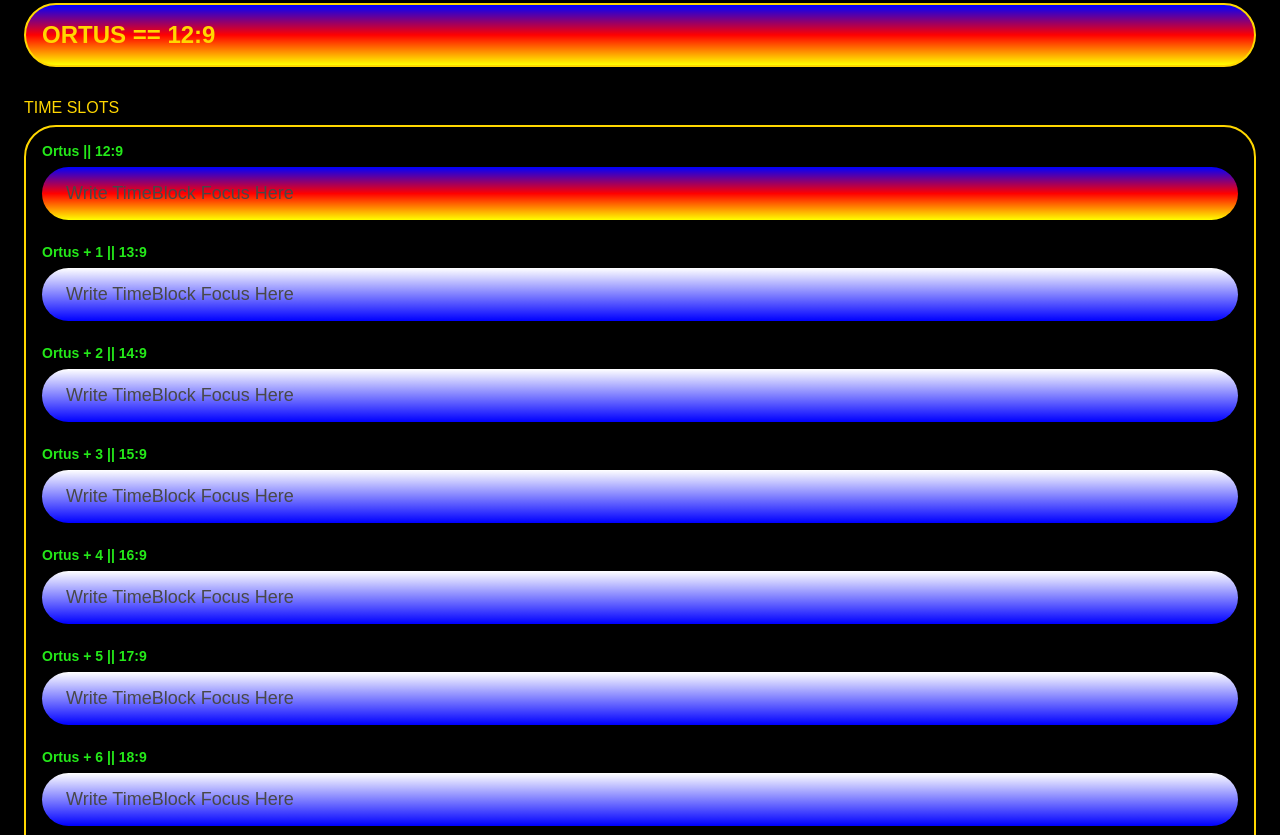
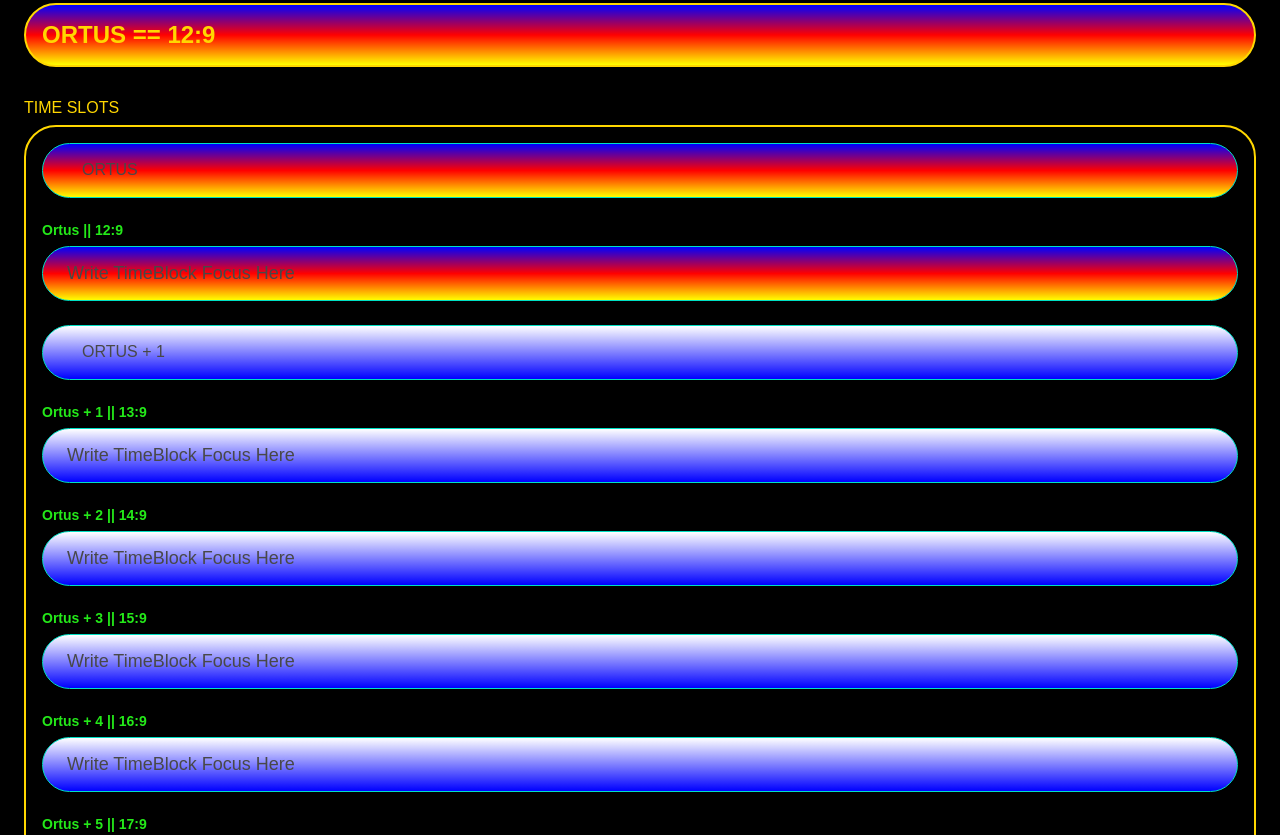
Before and after one commit to kaviie/-project-OrtusTimeKeeper, a website: page public/index.html in a window 1280 px wide. Shown: the part 1019-1854 px from the top of the page. Drawn offline with Linux system fonts and the light colour scheme; files whose address does not match are found by name.

Commit message:
first stages of integration of inputTextAnimation codeCell

```diff
--- a/public/index.html
+++ b/public/index.html
@@ -13,7 +13,7 @@ Creator == kavÜ
 </head>
 
 <body>
-
+<!--Top Header Marquee-->
     <section id="marquee">
         <div class="container">
           <div class="pic-container">
@@ -129,6 +129,16 @@ Creator == kavÜ
             <option value="Study"></option>
             <option value="ClosingRoutine"></option>
         </datalist>
+        <div class="inputBox">
+          <input
+          type="text"
+          required="required"
+          class = "timeBlock" id="timeBlock0"
+          name="date"
+          list="dailyActivities"
+          >
+          <span>Ortus</span>
+        </div>
         <h4 class = 'timeSlot' id="timeSlot0">Ortus</h4>
         <input class = "timeBlock" id="timeBlock0"
         type="text"
@@ -136,6 +146,16 @@ Creator == kavÜ
         list="dailyActivities"
         placeholder="Write TimeBlock Focus Here"
         >
+        <div class="inputBox">
+          <input
+          type="text"
+          required="required"
+          class = "timeBlock dayTime" id="timeBlock1"
+          name="date"
+          list="dailyActivities"
+          >
+          <span>Ortus + 1</span>
+        </div>
         <h4 class = 'timeSlot' id="timeSlot1">Ortus + 1</h4>
         <input class = "timeBlock dayTime" id="timeBlock1"
         type="text"
--- a/public/style.css
+++ b/public/style.css
@@ -24,6 +24,58 @@
 }
 
 /* input elements */
+
+.inputBox{
+    position: relative;
+    width: 100%;
+}
+.inputBox input {
+    width: 100%;
+    padding: 10px;
+    border: 1px solid rgba(255, 255, 255, 0.25);
+    background: #1d2b3a;
+    border-radius: 5px;
+    outline: none;
+    color: #fff;
+    font-size: 1em;
+    transition: 0.5s;
+}
+.inputBox span {
+    position: absolute;
+    left: 30px;
+    top: 8px;
+    padding: 10px;
+    pointer-events: none;
+    font-size: 1em;
+    color: #484848;
+    text-transform: uppercase;
+    transition: 0.5s;
+}
+.inputBox input:valid ~ span {
+    color: #00dfc4;
+    transform: translateX(10px) translateY(-13px);
+    font-size: 0.65em;
+    padding: 0 10px;
+    background: var(--dark);
+    border: 1px solid #00dfc4;
+    border-radius: 1em;
+    letter-spacing: 0.2em;
+}
+.inputBox input:focus ~ span
+{
+    color: #00dfc4;
+    transform: translateX(10px) translateY(-13px);
+    font-size: 0.65em;
+    padding: 0 10px;
+    background: var(--dark);
+    border: 1px solid #00dfc4;
+    border-radius: 1em;
+    letter-spacing: 0.2em;
+}
+.inputBox input:valid,
+.inputBox input:focus {
+    border: 1px solid #00dfc4;
+}
 /* classes */
 
 /* ids */
@@ -179,15 +231,16 @@ label {
     font-size: 1.125rem;
     padding: 1rem 1.5rem;
     color: #fff;
-    background-image: linear-gradient(var(--dark),var(--purple)
+    background: linear-gradient(var(--dark),var(--purple)
     );
     border-radius: 2rem;
+    border: 1px solid #00dfc4;
     box-shadow: var(--shadow);
     margin-bottom: 1.5rem;
 }
 
 .create-todo input[type="text"]::placeholder{
-    color: rgb(72, 72, 72);
+    color: #484848;
 }
 
 .create-todo input[type="date"]::placeholder{
@@ -231,7 +284,7 @@ input[type="checkbox"] {
     display: none;
 }
 
-.bubble {
+/* .bubble {
     display: flex;
     align-items: center;
     justify-content: center;
@@ -240,9 +293,9 @@ input[type="checkbox"] {
     border-radius: 50%;
     border: 2px solid var(--business);
     box-shadow: var(--business-glow);
-}
+} */
 
-.bubble.personal {
+/* .bubble.personal {
     border-color: var(--personal);
     box-shadow: var(--personal-glow);
 }
@@ -268,7 +321,7 @@ input:checked ~ .bubble::after {
     width: 10px;
     height: 10px;
     opacity: 1;
-}
+} */
 
 .create-todo .options label div {
     color: var (--dark);
```
Also changed, not shown: 4 other files.
